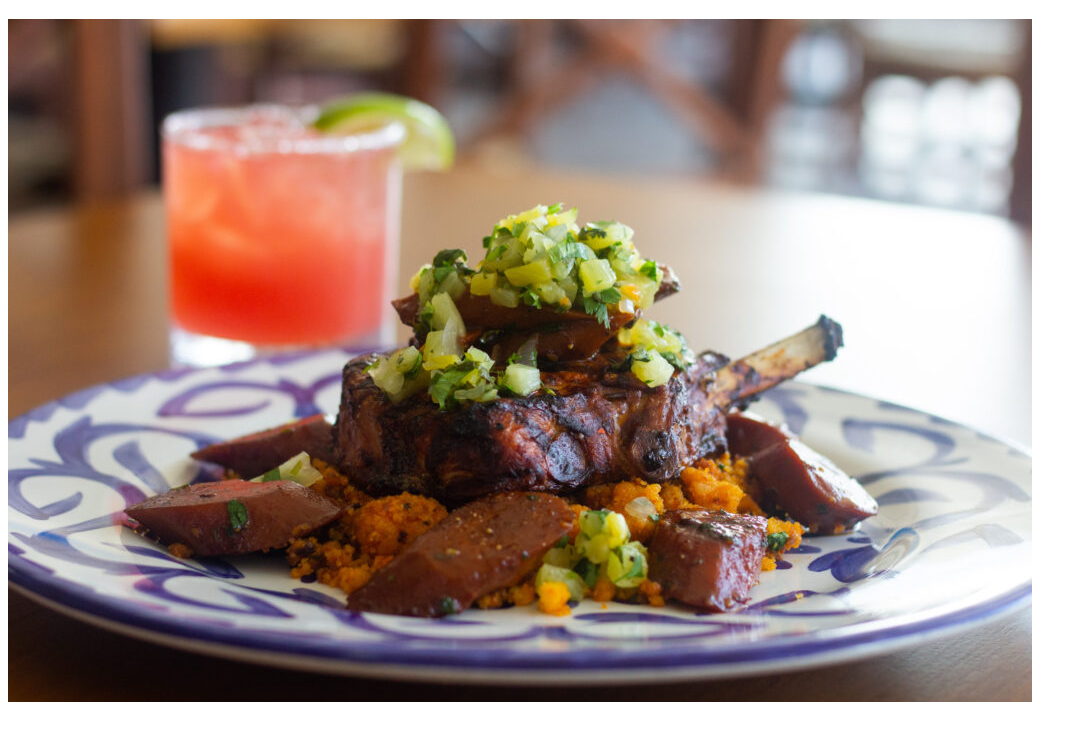
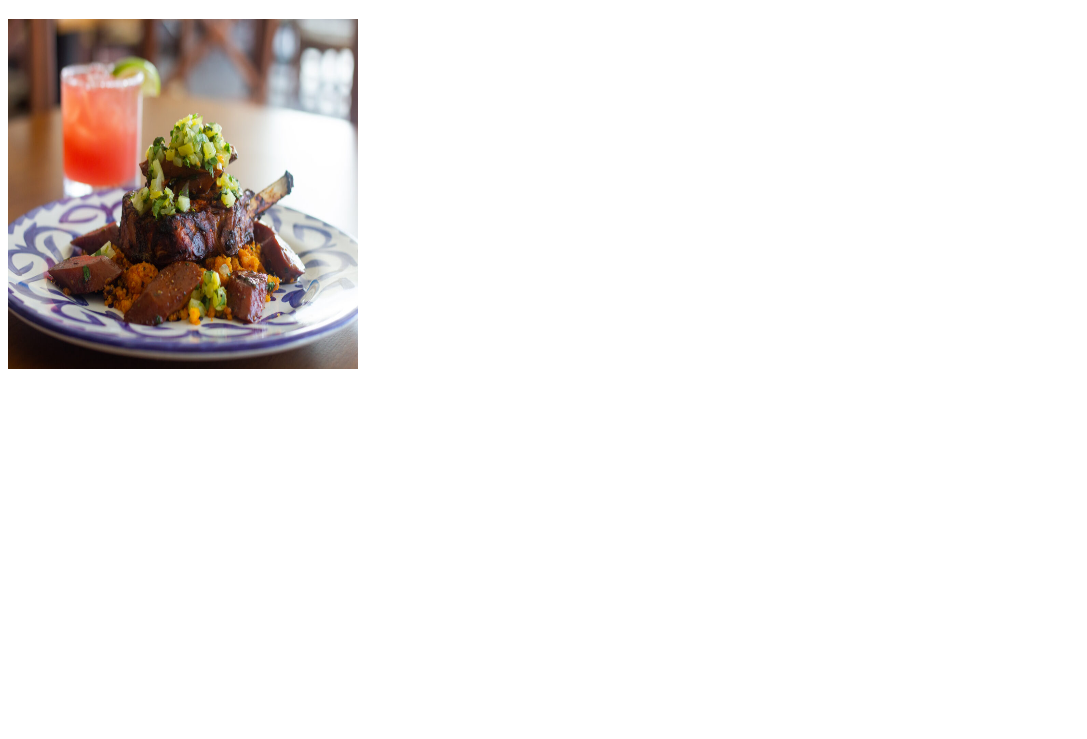
Before and after one commit to aiikotmg/odin_recipes, a plain HTML site: page recipes/porkchop-al-pastor.html in a window 1280 px wide. Shown: the part 61-800 px from the top of the page, without its empty margins (0-1087 px from the left). Drawn offline with Linux system fonts and the light colour scheme.

Commit message:
changed image size

```diff
--- a/recipes/porkchop-al-pastor.html
+++ b/recipes/porkchop-al-pastor.html
@@ -8,7 +8,7 @@
   </head>
   <body>
     <h1> Pork Chops al Pastor </h1>
-    <img src="../images/porkchop.jpg"alt="Porkchop Al Pastor">
+    <img src="../images/porkchop.jpg"alt="Porkchop Al Pastor" height="350" width="350">
 
   </body>
 </html>
```
